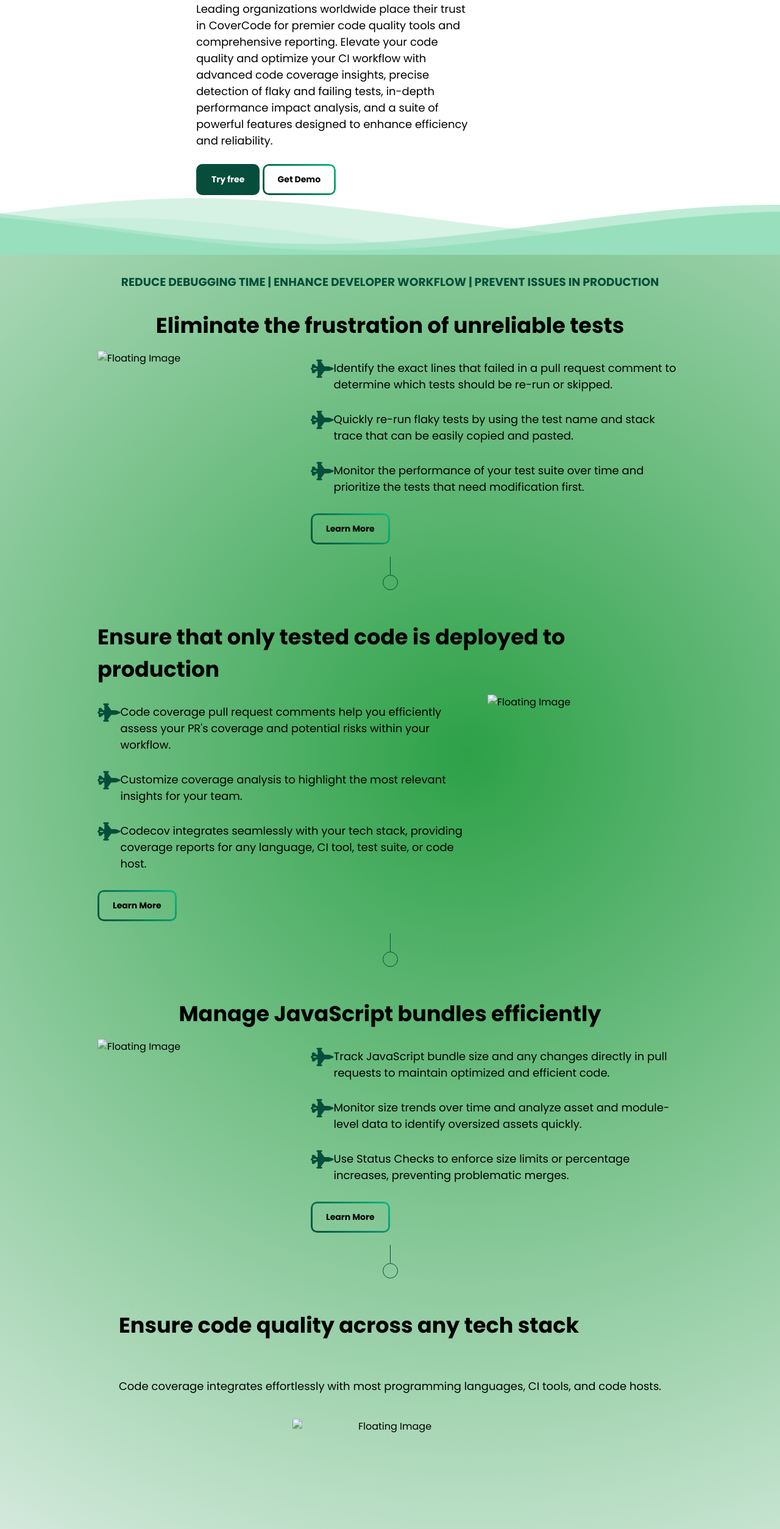
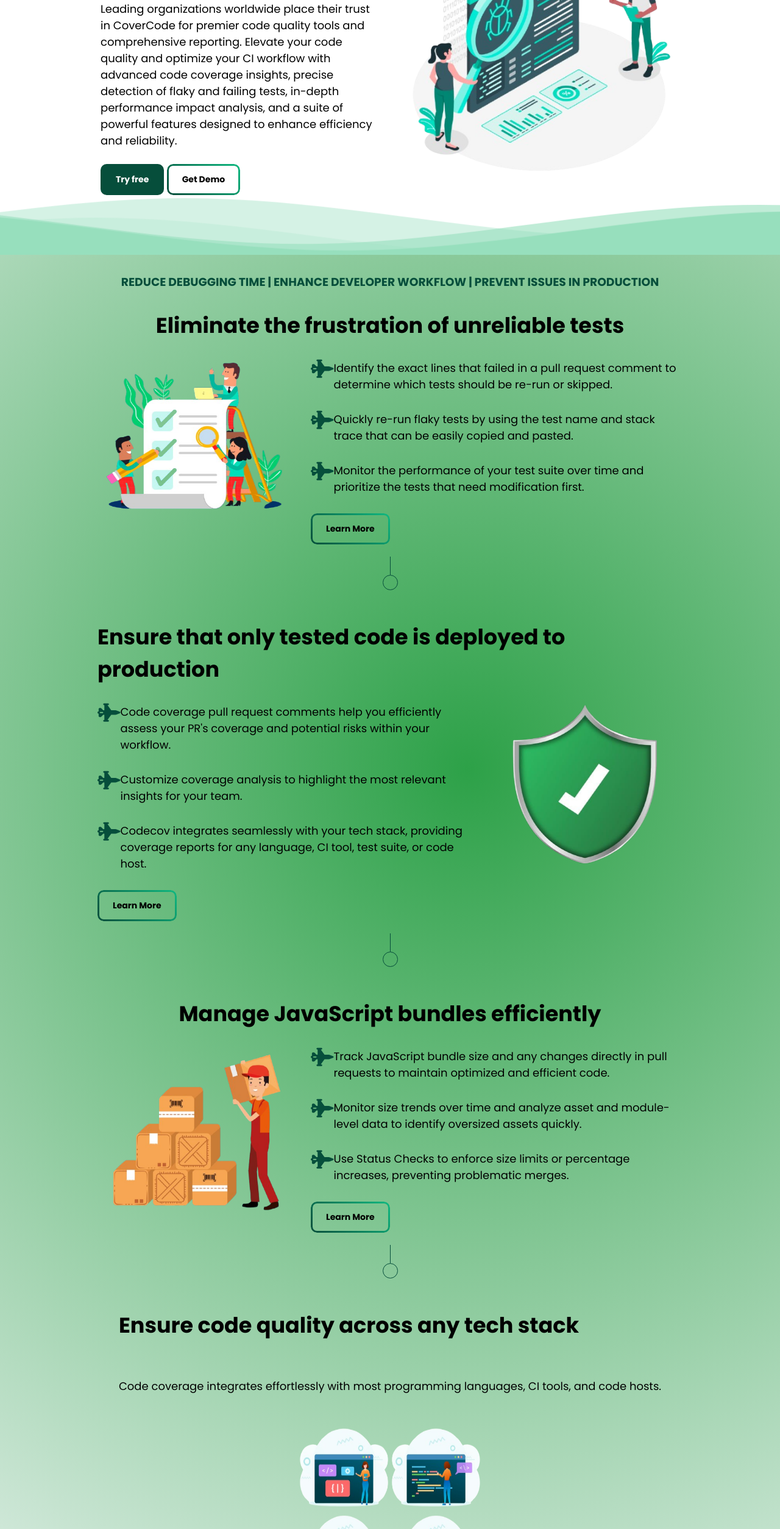
Before and after one commit to abhishek2902/Codecov1, a plain HTML site: page index.html in a window 1280 px wide. Shown: the part 292-2800 px from the top of the page at 61% size. Drawn offline with Linux system fonts and the light colour scheme; the site is published under a folder, as on GitHub Pages, so addresses that start at the root find nothing; a small style sheet from the web is missing.

Commit message:
Update index.html

```diff
--- a/index.html
+++ b/index.html
@@ -15,7 +15,7 @@
     <!-- nav begins -->
      <div class="na">
     <nav class="navigation">
-        <a class="logo logoimg" href="/index.html"><img src="/public/logo/logo2.jpeg" alt=""></a>
+        <a class="logo logoimg" href="/index.html"><img src="./public/logo/logo2.jpeg" alt=""></a>
         <div class="navlist">
             <!-- <div class="navlinks"> -->
                 <a href="/product.html">Products</a>
@@ -66,7 +66,7 @@
                 </div>
                 <div class="herovideo">
                     <div class="floating-image-container">
-                        <img src="/public/images/hero2.png" class="floating-image" alt="Floating Image">
+                        <img src="./public/images/hero2.png" class="floating-image" alt="Floating Image">
                     </div>
                 </div>
             </div>
@@ -98,7 +98,7 @@
             <div class="aboutcontentandvideo1">
                 <div class="about1video">
                     <div class="floating-image-container code3img">
-                        <img src="/public/images/code2.png" class="floating-image" alt="Floating Image">
+                        <img src="./public/images/code2.png" class="floating-image" alt="Floating Image">
                     </div>
                 </div>
                 <div class="aboutcontent">
@@ -143,7 +143,7 @@
                 </div>
                 <div class="about1video">
                     <div class="floating-image-container code3img">
-                        <img src="/public/images/code3.png" class="floating-image" alt="Floating Image">
+                        <img src="./public/images/code3.png" class="floating-image" alt="Floating Image">
                     </div>
                 </div>
             </div>
@@ -160,7 +160,7 @@
             <div class="aboutcontentandvideo1">
                 <div class="about1video">
                     <div class="floating-image-container code3img">
-                        <img src="/public/images/code4.png" class="floating-image" alt="Floating Image">
+                        <img src="./public/images/code4.png" class="floating-image" alt="Floating Image">
                     </div>
                 </div>
                 <div class="aboutcontent">
@@ -196,7 +196,7 @@
             <div class="aboutcontentandimg1">
                 <div class="about1video code1img">
                     <div class="floating-image-container code3img">
-                        <img src="/public/images/code5.png" class="floating-image" alt="Floating Image">
+                        <img src="./public/images/code5.png" class="floating-image" alt="Floating Image">
                     </div>
                 </div>
             </div>
@@ -283,7 +283,7 @@
 
         <div class="footer-bottom">
             <div class="footer-logo">
-                <img src="/public/logo/logofinal.png" alt="Footer Logo">
+                <img src="./public/logo/logofinal.png" alt="Footer Logo">
             </div>
             <div class="footer-links">
                 <a href="#">Terms of Service</a>
```
